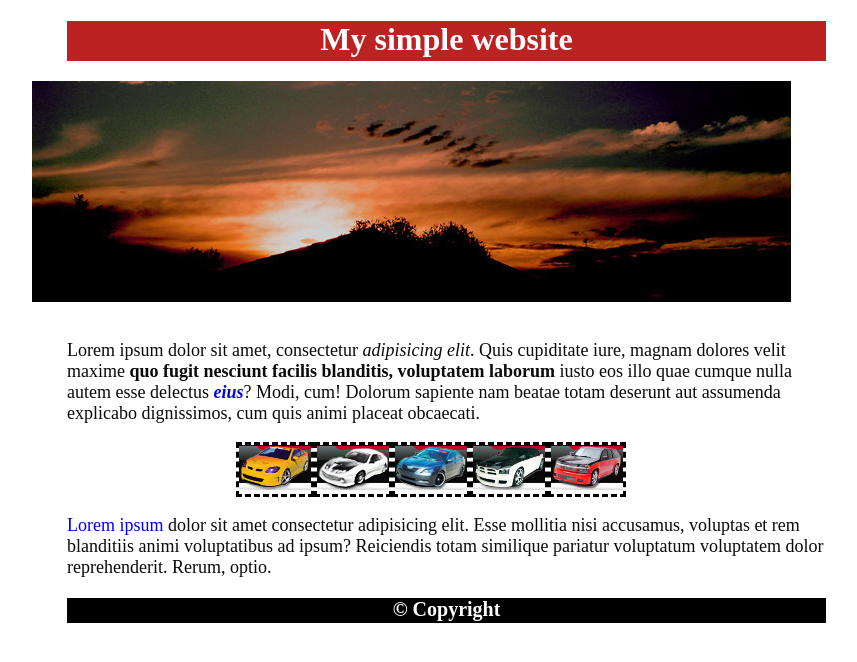
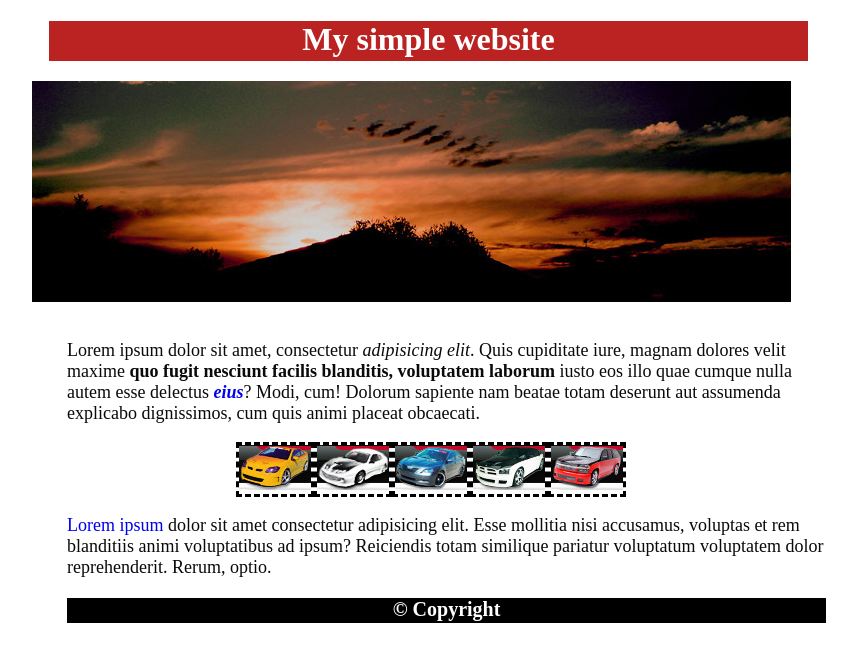
Before and after one commit to Gorinich88/01_simple, a plain HTML site: page index.html in a window 1280 px wide. Shown: the whole page, without its empty margins (229-1086 px from the left). Drawn offline with Linux system fonts and the light colour scheme.

Commit message:
add size

```diff
--- a/style.css
+++ b/style.css
@@ -2,7 +2,7 @@ body {
   background-color:#ffffff;
 }
 .header {
-  margin-left: 288px;
+  margin-left: 270px;
   width: 759px;
   height: 40px;
   background-color: #BB2222;
```
